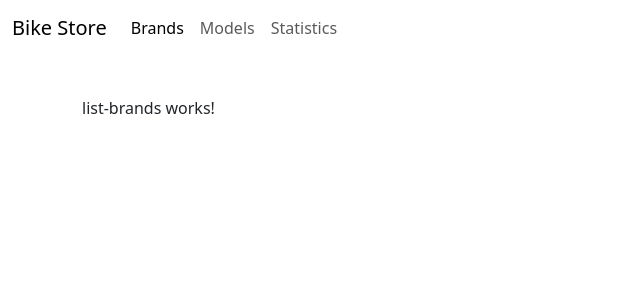
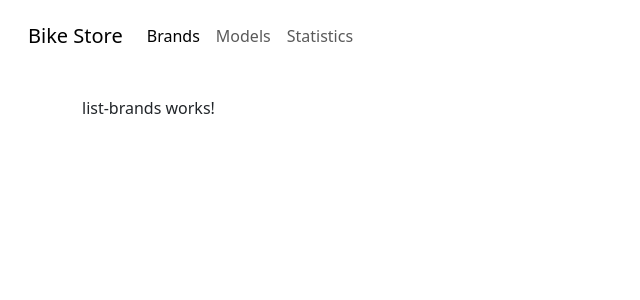
Before and after one commit to szczukabendeguz/Fullstack_BikeStore, an Angular app in the folder FRONTEND/bikestore/: page /brands in a window 1280 px wide. Shown: the top 300 px of the page, without its empty margins (0-640 px from the left). Built offline with nearby package versions, Linux system fonts and the light colour scheme.

Commit message:
added a frosted glass look to the navbar

```diff
--- a/FRONTEND/bikestore/src/app/nav/nav.component.scss
+++ b/FRONTEND/bikestore/src/app/nav/nav.component.scss
@@ -0,0 +1,6 @@
+.frosted-glass {
+  background: rgba(255, 255, 255, 0.8);
+  backdrop-filter: blur(10px);
+  border-radius: 10px;
+  padding: 1rem;
+}
```
